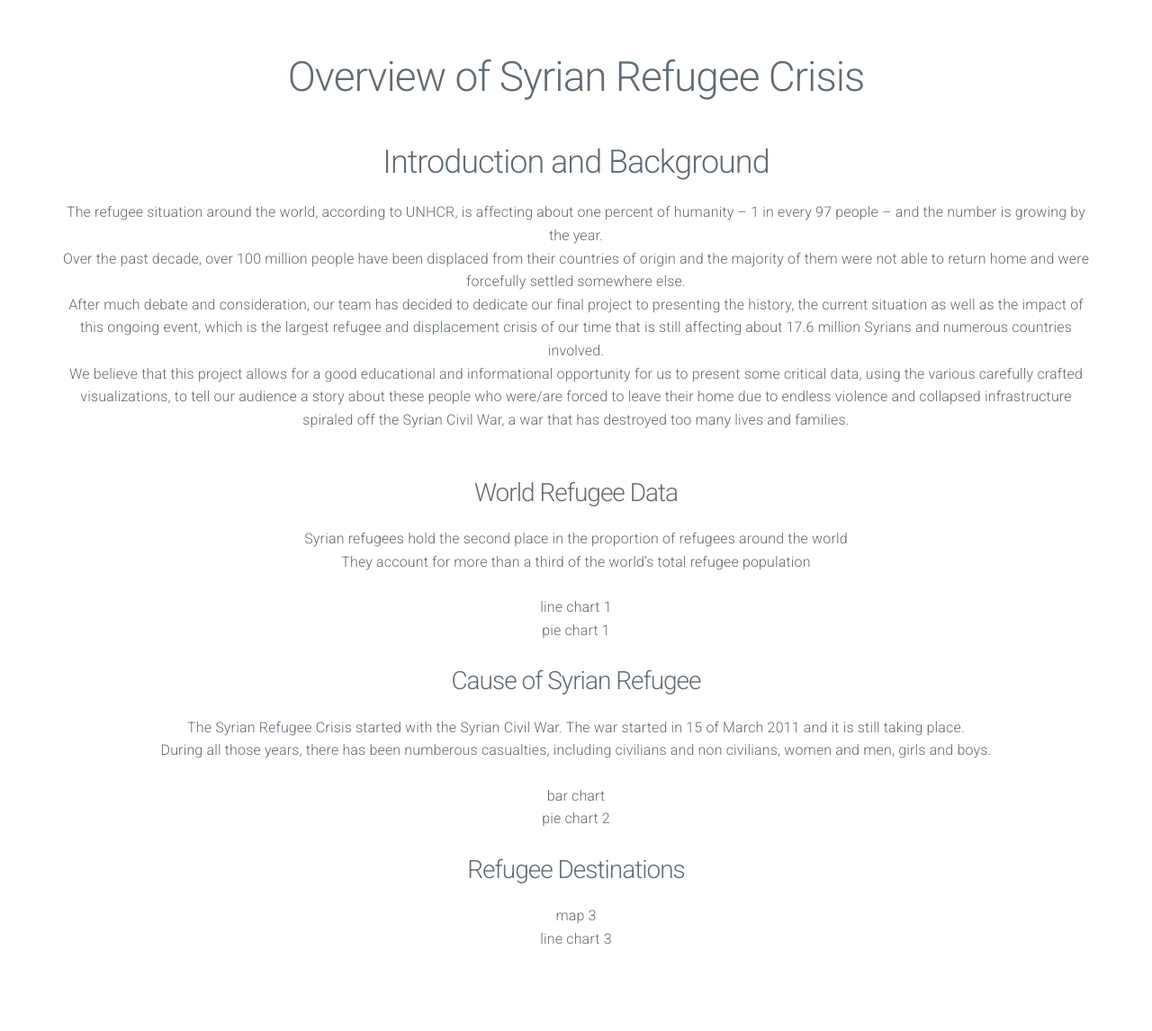
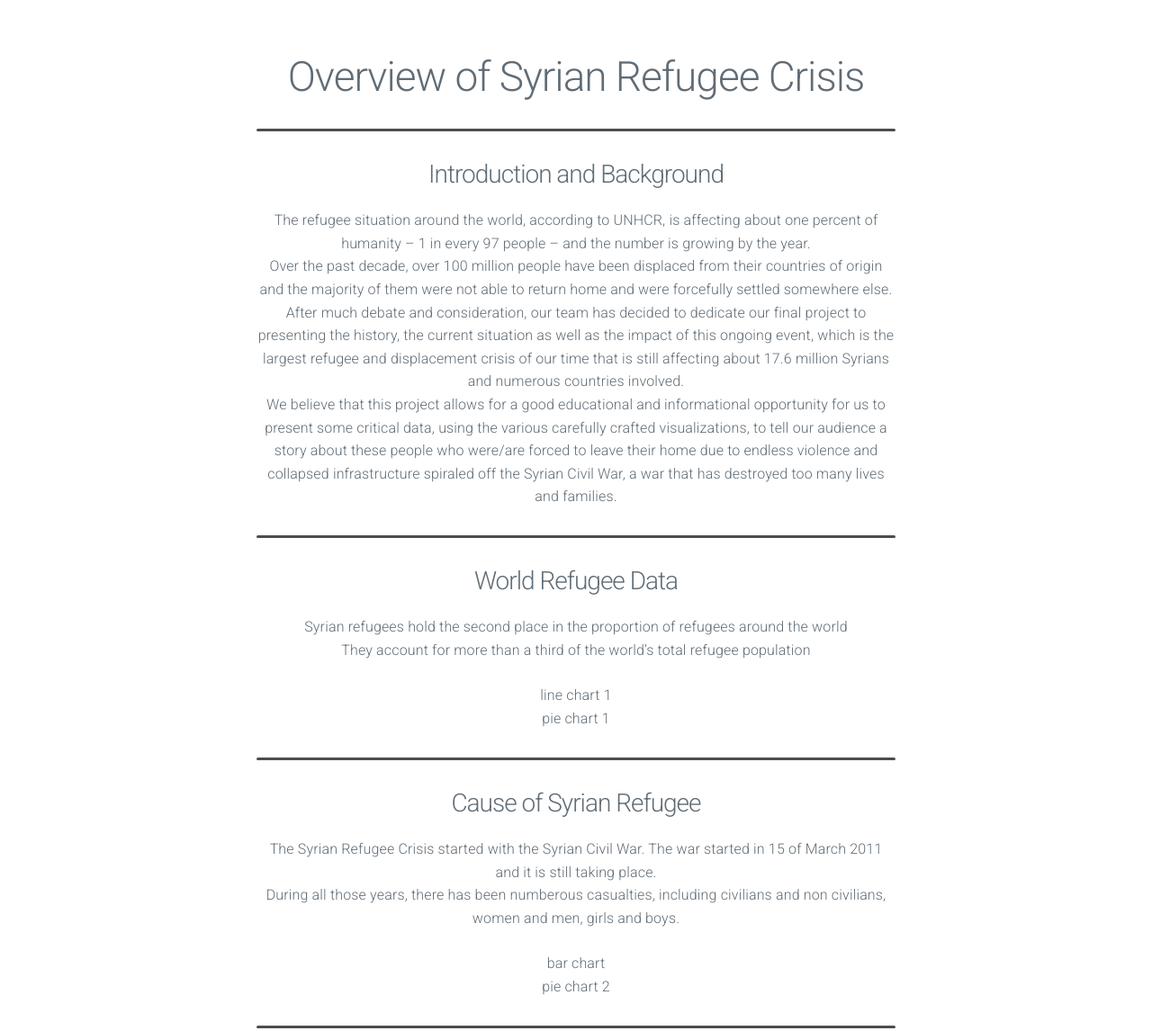
Before and after one commit to zjackeroo/Vis_Final-Project, a plain HTML site: page index.html in a window 1280 px wide. Shown: the top 1146 px of the page at 90% size. Before the commit the page ends 1056 px from the top, so only its background shows below. Drawn offline with nearby package versions, Linux system fonts and the light colour scheme; a script that the page names is missing.

Commit message:
section divider added

```diff
--- a/css/style.css
+++ b/css/style.css
@@ -7,6 +7,7 @@ body {
 }
 
 .container {
+    width: 750px;
     text-align: center;
 }
 
@@ -17,3 +18,9 @@ h1 {
 h2 {
     text-align: center;
 }
+
+hr.rounded {
+    border-top: 3px solid rgb(77, 77, 77);
+    /* border-top: 3px solid #ff2882; */
+    border-radius: 5px;
+}
--- a/index.html
+++ b/index.html
@@ -37,18 +37,20 @@
     <h1>
       Overview of Syrian Refugee Crisis
     </h1>
-    <br>
-    <h2>
+    <div class="container">
+      <hr class="rounded">
+      <h3>
         Introduction and Background
-    </h2>
+      </h3>
       <p>
         The refugee situation around the world, according to UNHCR, is affecting about one percent of humanity – 1 in every 97 people – and the number is growing by the year.  <br>
         Over the past decade, over 100 million people have been displaced from their countries of origin and the majority of them were not able to return home and were forcefully settled somewhere else.  <br>
         After much debate and consideration, our team has decided to dedicate our final project to presenting the history, the current situation as well as the impact of this ongoing event, which is the largest refugee and displacement crisis of our time that is still affecting about 17.6 million Syrians and numerous countries involved. <br>
         We believe that this project allows for a good educational and informational opportunity for us to present some critical data, using the various carefully crafted visualizations, to tell our audience a story about these people who were/are forced to leave their home due to endless violence and collapsed infrastructure spiraled off the Syrian Civil War, a war that has destroyed too many lives and families.
       </p>
-    <br>
+    </div>
     <div class="container">
+      <hr class="rounded">
       <h3>
         World Refugee Data
       </h3>
@@ -59,12 +61,11 @@
       <div id="line1">line chart 1</div>
       <div id="pie1">pie chart 1</div>
     </div>
-    <br>
     <div class="container">
+      <hr class="rounded">
       <h3>
         Cause of Syrian Refugee
       </h3>
-
       <p>
         The Syrian Refugee Crisis started with the Syrian Civil War. The war started in 15 of March 2011 and it is still taking place. <br>
         During all those years, there has been numberous casualties, including civilians and non civilians, women and men, girls and boys.
@@ -72,8 +73,8 @@
       <div id="bar2">bar chart</div>
       <div id="pie2">pie chart 2</div>
     </div>
-    <br>
     <div class="container">
+      <hr class="rounded">
       <h3>
         Refugee Destinations
       </h3>
```
Lines whose indentation alone changed are shown as unchanged.
